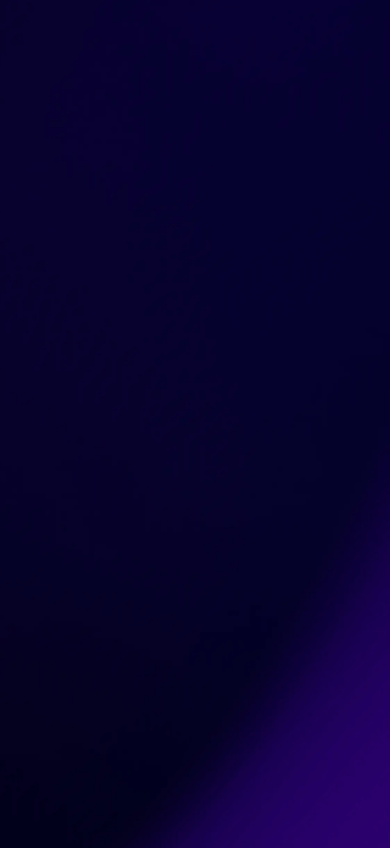
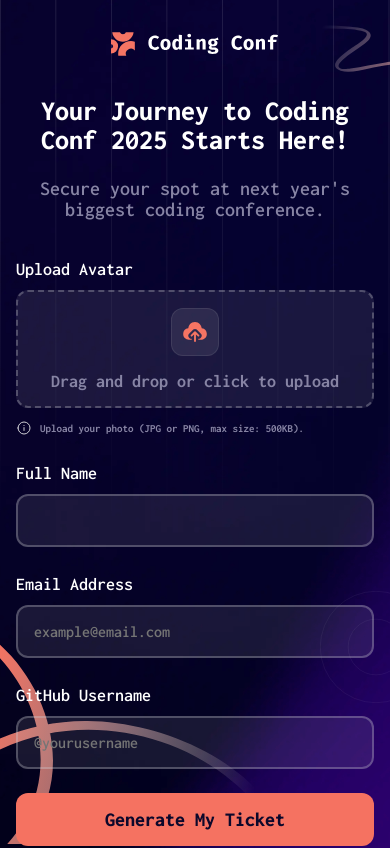
Before and after one commit to Fachi-r/conference-ticket-generator, a Svelte app: page / in a window 390 px wide. Shown: the top 848 px of the page. Built offline with nearby package versions, Linux system fonts and the light colour scheme.

Commit message:
wip: media querries
- added tablet + desktop media styling
- TODO: form focus states

```diff
--- a/src/app.css
+++ b/src/app.css
@@ -20,7 +20,6 @@
 }
 
 body {
-  line-height: 1.5;
   -webkit-font-smoothing: antialiased;
 }
 
@@ -48,18 +47,6 @@ h4,
 h5,
 h6 {
   overflow-wrap: break-word;
-}
-
-p {
-  text-wrap: pretty;
-}
-h1,
-h2,
-h3,
-h4,
-h5,
-h6 {
-  text-wrap: balance;
 }
 
 #root,
@@ -90,21 +77,223 @@ h6 {
   --heading: system-ui, "Segoe UI", Roboto, sans-serif;
   --mono: ui-monospace, Consolas, monospace;
 
-  font: 20px/145% var(--sans);
+  color: var(--color-neutral);
+  font-family: var(--sans);
+  font-weight: 600;
   font-synthesis: none;
   text-rendering: optimizeLegibility;
   -webkit-font-smoothing: antialiased;
   -moz-osx-font-smoothing: grayscale;
-
-  @media (max-width: 1024px) {
-    font-size: 16px;
-  }
 }
 
 .attribution {
+  margin-block: 2rem 1rem;
   font-size: 0.6875rem;
   text-align: center;
 }
 .attribution a {
   color: hsl(228, 45%, 44%);
 }
+
+.background {
+  position: fixed;
+  width: 100%;
+  height: 100%;
+  object-fit: cover;
+  z-index: -10;
+
+  & > * {
+    position: absolute;
+  }
+
+  .background-image {
+    bottom: 0;
+    right: 0;
+  }
+
+  .squiggly-line {
+    &.top {
+      height: 3rem;
+      top: 1.5rem;
+      right: 0;
+    }
+    &.bottom {
+      position: fixed;
+      bottom: 0;
+      height: 13rem;
+    }
+  }
+
+  .patterns::after {
+    content: "";
+    position: absolute;
+    width: 100vw;
+    height: 65vh;
+    background-image: url("/images/pattern-lines.svg");
+    background-repeat: repeat-x;
+    background-size: 1000px;
+  }
+
+  .pattern-circle {
+    position: fixed;
+    aspect-ratio: 1/1;
+    width: 7rem;
+    top: 70%;
+    left: 82%;
+    /* border: 1px solid red; */
+  }
+
+  @media (width >= 720px) {
+    .squiggly-line {
+      &.top {
+        height: unset;
+      }
+      &.bottom {
+        height: unset;
+      }
+    }
+
+    .pattern-circle {
+      top: 50%;
+      left: 65%;
+      width: fit-content;
+    }
+
+    .patterns::after {
+      background-size: unset;
+    }
+  }
+}
+
+main {
+  display: grid;
+  place-items: center;
+  overscroll-behavior: none;
+
+  .logo {
+    height: 1.5rem;
+    margin-block-start: 2rem;
+    margin-block-end: 2.5rem;
+
+    img {
+      width: 100%;
+      height: 100%;
+      object-fit: cover;
+    }
+  }
+
+  .heading {
+    font-size: 1.75em;
+    font-weight: 800;
+    padding-inline: 1rem;
+    text-align: center;
+  }
+
+  .subtitle {
+    font-size: 1.25em;
+    padding: 1.5rem 2rem;
+    text-align: center;
+    color: var(--color-neutral-500);
+  }
+
+  @media (width >= 720px) {
+    .logo {
+      height: 1.75rem;
+    }
+    .heading {
+      font-size: 3.25em;
+      max-width: 30ch;
+    }
+  }
+}
+
+form {
+  --border: hsl(from var(--color-neutral-300) h s l / 30%);
+  --bg: hsl(from var(--color-neutral-300) h s l / 10%);
+  --border-radius: 0.75rem;
+
+  display: grid;
+  max-width: 30rem;
+  width: 100%;
+  padding: 1rem;
+
+  label,
+  .label {
+    font-size: 1.125em;
+  }
+  label {
+    padding-block-start: 1.75rem;
+    padding-block-end: 0.75rem;
+  }
+
+  .upload-container {
+    display: grid;
+    gap: 1rem;
+    place-items: center;
+
+    padding-block: 1rem;
+    padding-inline: 1.5rem;
+    margin-block: 0.75rem;
+
+    border: 2px dashed var(--border);
+    border-radius: 0.75rem;
+    background: var(--bg);
+
+    .avatar-container {
+      padding: 0.5rem;
+      display: grid;
+      place-items: center;
+
+      border: 1px solid var(--bg);
+      border-radius: var(--border-radius);
+      background: var(--bg);
+      aspect-ratio: 1/1;
+      width: fit-content;
+    }
+    p {
+      font-size: 1.125em;
+      font-weight: bold;
+      color: var(--color-neutral-500);
+    }
+  }
+
+  small {
+    display: flex;
+    align-items: center;
+    gap: 0.5rem;
+    color: var(--color-neutral-500);
+    font-size: 0.6875rem;
+    font-weight: bold;
+  }
+
+  input {
+    border: 2px solid var(--border);
+    border-radius: var(--border-radius);
+    background: var(--bg);
+    padding: 1rem;
+    color: inherit;
+    /* font-weight: bold; */
+  }
+
+  .submit-button {
+    padding: 1rem;
+    margin-block: 1.5rem;
+    background-color: var(--color-orange-500);
+    color: var(--color-neutral-900);
+    border: none;
+    border-radius: var(--border-radius);
+    font-weight: 800;
+    font-size: 1.25em;
+
+    &:hover {
+      background-color: var(--color-orange-700);
+    }
+  }
+
+  @media (width >= 720px) {
+    label,
+    .label {
+      font-size: 1.125em;
+    }
+  }
+}
```
